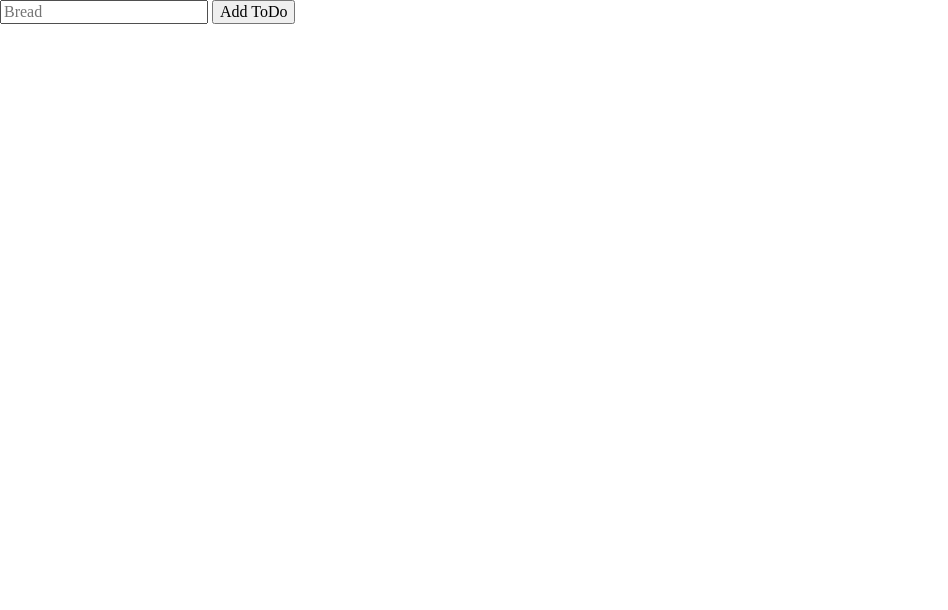
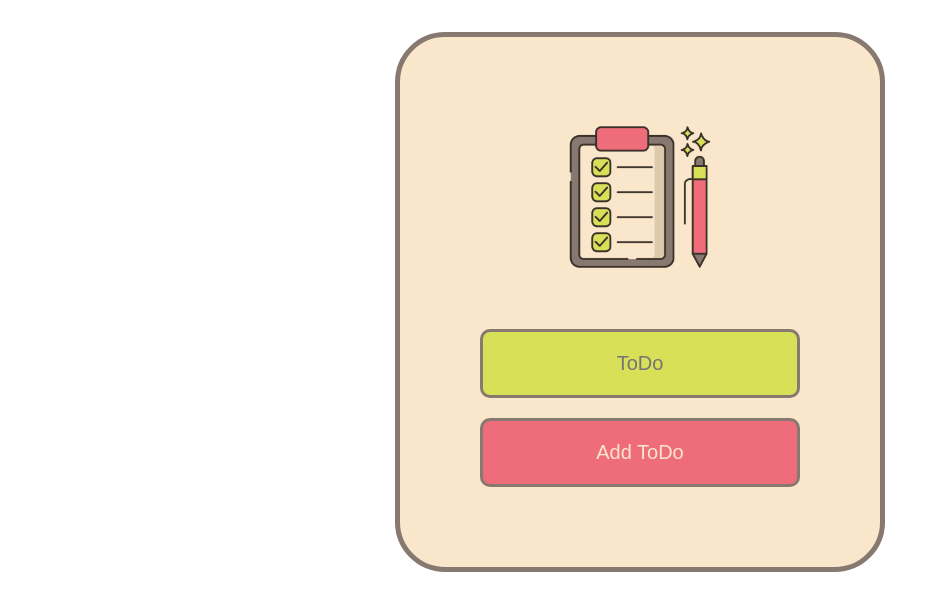
Before and after one commit to Drazen-TheGRC/ToDo-Firebase-App, a plain HTML site: page index.html in a window 1280 px wide. Shown: the whole page, without its empty margins (0-948 px from the left). Drawn offline with nearby package versions, Linux system fonts and the light colour scheme.

Commit message:
style: arrange and color the App

```diff
--- a/index.css
+++ b/index.css
@@ -11,4 +11,48 @@
 html, body {
     margin: 0;
     padding: 0;
+
+    font-family: 'Rubik', sans-serif;
 }
+
+.container {
+    display: flex;
+    flex-direction: column;
+    margin: 2em auto;
+    padding: 5em;
+    max-width: 320px;
+    background-color: #FAE6CA;
+    border: 5px solid #87796F;
+    border-radius: 50px;
+}
+
+input,
+button {
+
+
+    font-family: 'Rubik', sans-serif;
+    font-size: 1.25em;
+    border: none;
+    border-radius: 0.5em;
+    text-align: center;
+    margin-top: 1em;
+    padding: 1em;
+    border: 3px solid #87796F;
+
+}
+
+input {
+    color: #87796F;
+    background-color: #D7E057
+}
+
+button {
+    color: #FAE6CA;
+    background-color: #EF6D7A
+}
+
+img{
+    width: 50%;
+    margin: auto;
+    margin-bottom: 2em;
+}
--- a/index.html
+++ b/index.html
@@ -1,12 +1,15 @@
 <!doctype html>
 <html>
     <head><link rel="stylesheet" href="https://cdnjs.cloudflare.com/ajax/libs/normalize/8.0.1/normalize.css">
-        <title>ToDo</title>
+        <title>ToDo List</title>
         <link rel="stylesheet" href="index.css">
     </head>
     <body>
-        <input type="text" id="input-field" placeholder="Bread">
-        <button id="add-button">Add ToDo</button>
-        <script src="index.js"></script>
+        <div class="container">
+            <img src="images/checklist.png" alt="ToDo list and a pen">
+            <input type="text" id="input-field" placeholder="ToDo">
+            <button id="add-button">Add ToDo</button>
+            <script src="index.js"></script>
+        </div>
     </body>
 </html>
--- a/index.js
+++ b/index.js
@@ -1 +1,7 @@
-// JS
+const inputFieldEl = document.getElementById("input-field")
+const toDoButtonEl = document.getElementById("add-button")
+
+toDoButtonEl.addEventListener("click", function(){
+    let inputValue = inputFieldEl.value
+    console.log(inputValue)
+})
```
